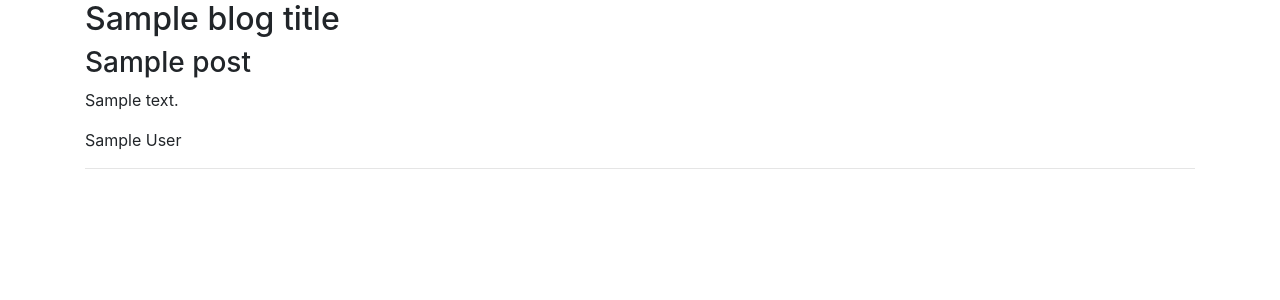
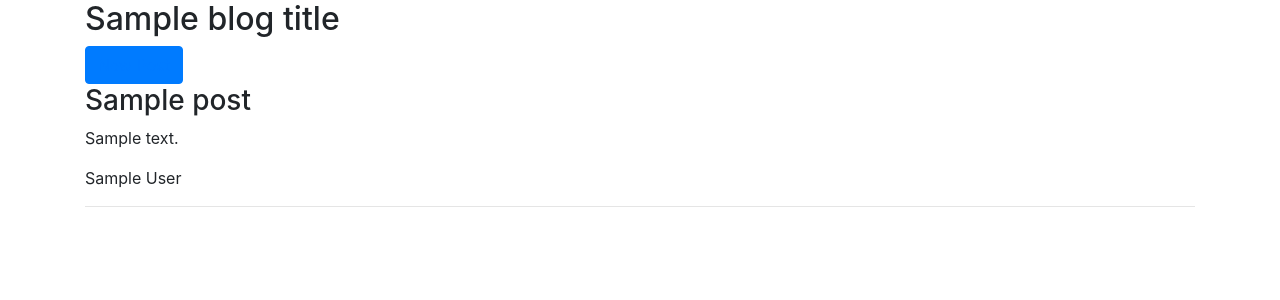
Before and after one commit to utumno86/8PythonProjects, a Flask app: template web_blog/templates/posts.html in a window 1280 px wide. Shown: the top 300 px of the page. Run offline with Flask 2, Linux system fonts and the light colour scheme; the template is opened without the code that fills it: most values are stand-ins (such as "Sample title", 1, 10 or a date in 2020); some libraries are stand-ins or nearby versions.

Commit message:
made the stuff actually work

```diff
--- a/web_blog/app.py
+++ b/web_blog/app.py
@@ -1,6 +1,7 @@
 from flask import Flask, render_template, request, session, make_response
 
 from src.models.blog import Blog
+from src.models.post import Post
 from src.models.user import User
 from src.common.database import Database
 
@@ -61,7 +62,7 @@
   blog = Blog.from_mongo(blog_id)
   posts = blog.get_posts()
 
-  return render_template('posts.html', posts=posts, blog_title=blog.title)
+  return render_template('posts.html', posts=posts, blog_title=blog.title, blog_id=blog._id)
 
 @app.route('/blogs/new', methods=['POST', 'GET'])
 def create_new_blog():
@@ -77,6 +78,20 @@
 
     return make_response(user_blogs(user._id))
 
+@app.route('/posts/new/<string:blog_id>', methods=['POST', 'GET'])
+def create_new_post(blog_id):
+  if request.method == 'GET':
+    return render_template('new_post.html', blog_id=blog_id)
+  else:
+    title = request.form['title']
+    content = request.form['content']
+    user = User.get_by_email(session['email'])
+
+    new_post = Post(blog_id, title, content, user.email)
+    new_post.save_to_mongo()
+
+    return make_response(blog_posts(blog_id))
+
 
 if __name__ == '__main__':
   app.run(port=4995, debug=True)
--- a/web_blog/templates/posts.html
+++ b/web_blog/templates/posts.html
@@ -2,6 +2,9 @@
 {% block content %}
   <div class="container">
     <h2>{{ blog_title }}</h2>
+    <a href="/posts/new/{{ blog_id }}"><button class="btn btn-primary">New Post</btn></a>
+  </div>
+  <div class="container">
     {% if posts|length > 0 %}
       {% for post in posts %}
         <h3>{{ post.title }}</h3>
--- a/web_blog/templates/user_blogs.html
+++ b/web_blog/templates/user_blogs.html
@@ -3,7 +3,7 @@
   <div class="container">
     <h2>{{ email }}'s Blogs</h2>
     {% for blog in blogs %}
-      <h3><a href="/posts/{{ blog_id }}">{{blog.title}}</a></h3>
+      <h3><a href="/posts/{{ blog._id }}">{{blog.title}}</a></h3>
       <p>{{blog.description}}</p>
       <hr>
     {% endfor%}
```
Also changed, not shown: web_blog/templates/new_post.html (added, +16 -0 lines).
